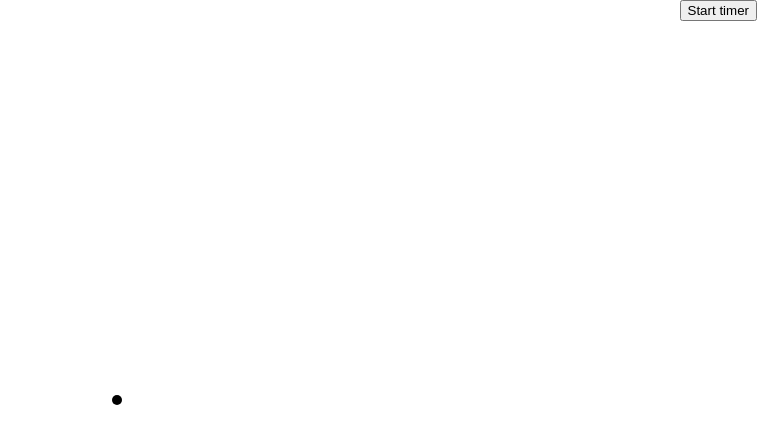
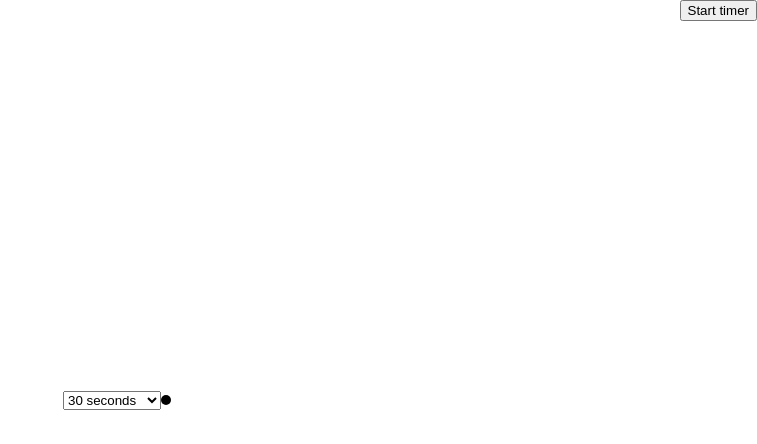
Before and after one commit to robertandreimoldoveanu/just-a-dot, a plain HTML site: page index.html in a window 1280 px wide. Shown: the whole page, without its empty margins (523-1280 px from the left). Drawn offline with Linux system fonts and the light colour scheme.

Commit message:
feat: add select for seconds

```diff
--- a/index.html
+++ b/index.html
@@ -32,6 +32,12 @@
 	</style>
 	</head>
 	<body>
+		<select id="seconds">
+			<option value="30">30 seconds</option>
+			<option value="60">60 seconds</option>
+			<option value="90">90 seconds</option>
+			<option value="120">120 seconds</option>
+		</select>
 		<button type="button">Start timer</button>
 		<div class="the-dot"></div>
 		<script type="text/javascript">
@@ -42,12 +48,12 @@
 			});
 			button.addEventListener('click', () => {
 				button.classList.toggle('hide');
+				const seconds = parseInt(document.querySelector('#seconds').value);
 				setTimeout(() => {
 					alert('one minute passed, you\'re ready to focus!');
 					button.classList.toggle('hide');
-				}, 1000 * 60);
+				}, 1000 * seconds);
 			});
 		</script>
 	</body>
 </html>
-<!-- coded in vim with <3 -->
```
